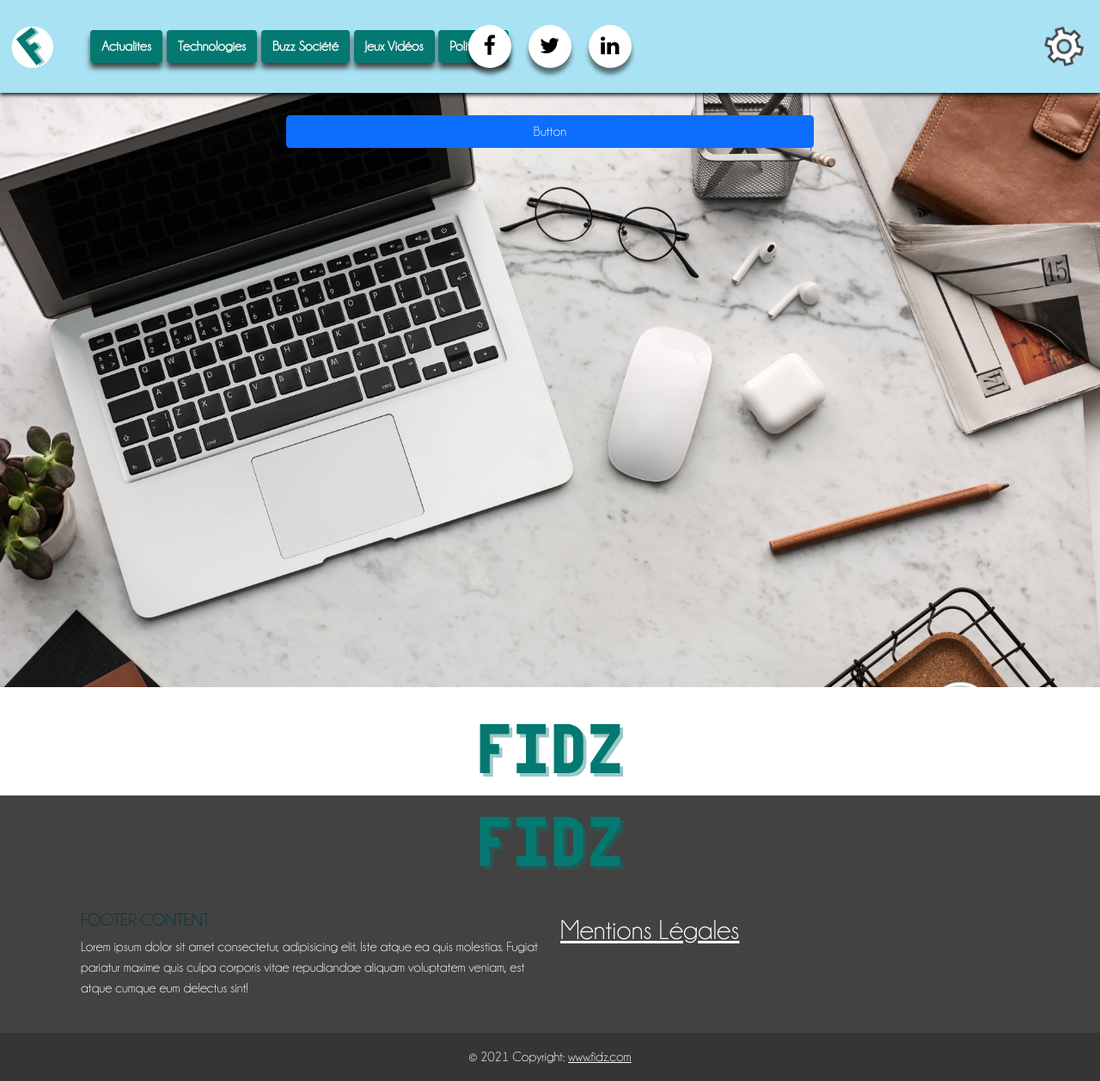
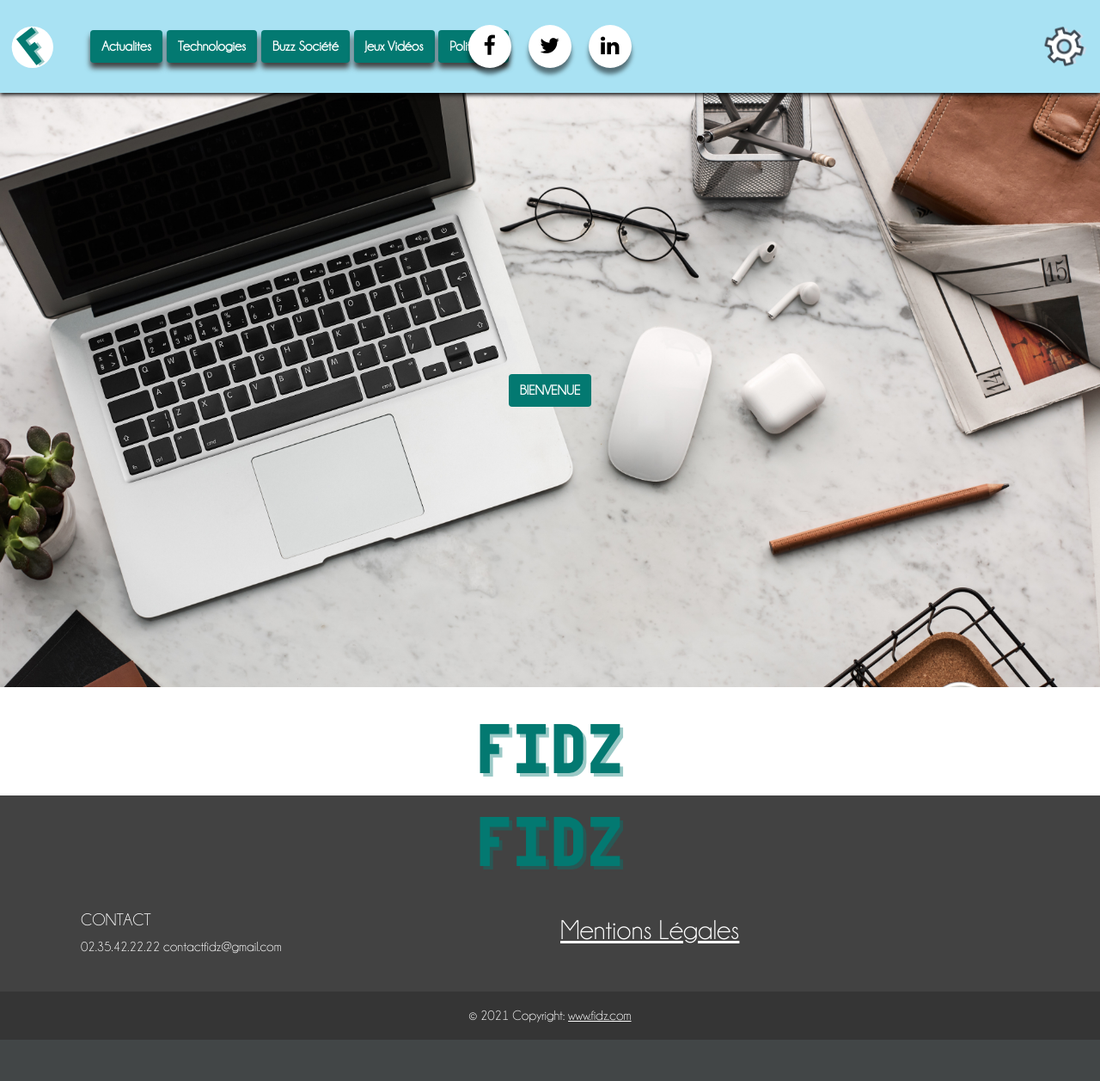
Before and after one commit to linak11/Projet-Flux-RSS, a PHP site: page / in a window 1280 px wide. Shown: the whole page at 86% size. After the commit the page ends 1209 px from the top, so only its background shows below. Run offline with PHP 8.4, Linux system fonts and the light colour scheme; data that the repository does not hold is empty.

Commit message:
modif header

```diff
--- a/assets/css/style.css
+++ b/assets/css/style.css
@@ -86,7 +86,8 @@ a:hover {
 
 .details,
 .retour,
-.article {
+.article
+ {
   background-color: #037971;
   box-shadow: 0 6px 6px 0 #424242;
   color: white;
@@ -116,7 +117,7 @@ a:hover {
   font-weight: bold;
   text-decoration: none;
 }
-.btn3 {
+.btn3, {
   border: 4px solid #037971;
   box-shadow: 0 6px 6px 0 #424242;
   font-size: 1em;
@@ -265,3 +266,13 @@ footer{
  height: 80vh;
  margin-bottom: 2%;
 }
+
+.bienvenue{
+    background-color:#037971;
+
+    color: white;
+    font-weight: bold;
+}
+.bienvenue a{
+  text-decoration: none!important;
+}
--- a/index.php
+++ b/index.php
@@ -53,7 +53,7 @@ function setThemeMode() {
     <div class="container-fluid">
       <a class="navbar-brand" href="index.php"><img src="assets/img/logo.png" alt="Logo du site"></a>
       <button class="navbar-toggler" type="button" data-bs-toggle="collapse" data-bs-target="#navbarTogglerDemo02" aria-controls="navbarTogglerDemo02" aria-expanded="false" aria-label="Toggle navigation">
-        <span class="navbar-toggler-icon"></span>
+        <span class="navbar-toggler-icon"><i class="fa fa-bars" aria-hidden="true"></i></span>
       </button>
       <div class="collapse navbar-collapse" id="navbarTogglerDemo02">
         <ul class="navbar-nav me-auto mb-2 mb-lg-0">
@@ -98,14 +98,14 @@ function setThemeMode() {
       </div>
       <!-- actualites -->
   </nav>
-  <div class="header">
-  <div class="d-grid gap-2 col-6 mx-auto">
-  <button class="btn btn-primary" type="button">Button</button>
+  <div class="header d-flex align-items-center">
+  <div class="d-grid gap-2 col-3 mx-auto">
 
+  <a href="#article"><button class="btn bienvenue text-white" type="button">BIENVENUE</button></a>
 </div>
 </div>
   <div class="d-flex align-items-center justify-content-center mt-2">
-    <img src="assets/img/title.png" class="animate__animated animate__bounce " id="f" />
+    <img id="article"src="assets/img/title.png" class="animate__animated animate__bounce " id="f" />
   </div>
   <div class="d-flex justify-content-center row p-0 g-0">
     <!-- affichage cards de base -->
@@ -184,7 +184,6 @@ function setThemeMode() {
     <?php $i++;
     }
     ?>
-
     <!-- Footer -->
 <footer class="text-center text-lg-start">
   <!-- Grid container -->
@@ -197,19 +196,18 @@ function setThemeMode() {
       <!--Grid column-->
       <div class="col-lg-6 col-md-12 mb-4 mb-md-0">
 
-        <h5 class="text-uppercase">Footer Content</h5>
+        <h5 class="text-uppercase text-white">Contact</h5>
 
         <p class="text-white">
-          Lorem ipsum dolor sit amet consectetur, adipisicing elit. Iste atque ea quis
-          molestias. Fugiat pariatur maxime quis culpa corporis vitae repudiandae aliquam
-          voluptatem veniam, est atque cumque eum delectus sint!
+          02.35.42.22.22
+          contactfidz@gmail.com
         </p>
       </div>
 
       <!--Grid column-->
 
       <!--Grid column-->
-      <div class="col-lg-3 col-md-6 mb-4 mb-md-0">
+      <div class="col-lg-3 col-md-7 mb-4 mb-md-0">
 
 
         <ul class="list-unstyled mb-0">
```
Also changed, not shown: mentions.html (+78 -18 lines).
